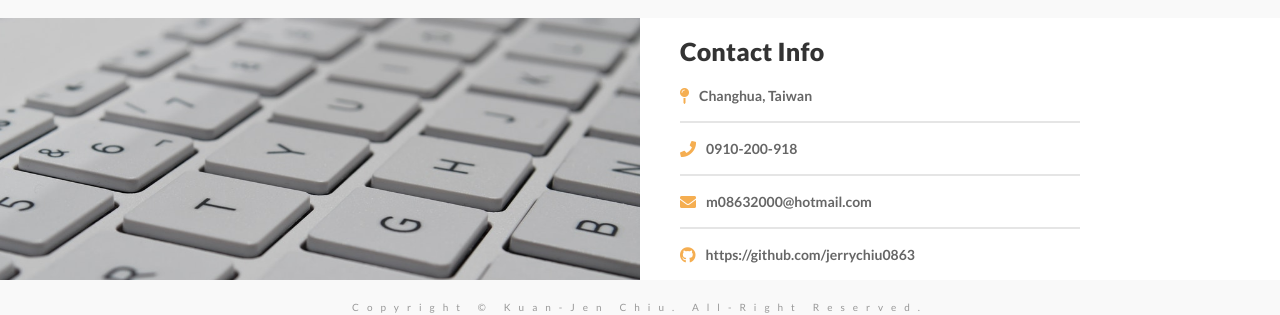
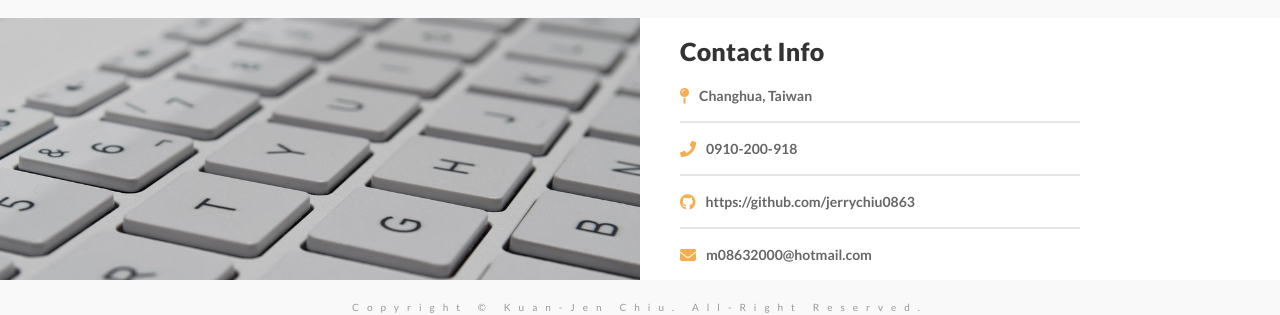
Before and after one commit to jerrychiu0863/Jerry__Chiu, a React (Create React App) app: page / in a window 1280 px wide. Shown: the part 2301-2616 px from the top of the page. Built offline with nearby package versions, Linux system fonts and the light colour scheme.

Commit message:
change mail tag

```diff
--- a/src/components/Contact.jsx
+++ b/src/components/Contact.jsx
@@ -4,24 +4,24 @@ import '../css/Contact.css';
 const contactLists = [
   {
     icon: 'fas fa-map-pin',
-    body: 'Changhua, Taiwan'
+    body: 'Changhua, Taiwan',
   },
   {
     icon: 'fas fa-phone',
-    body: '0910-200-918'
+    body: '0910-200-918',
   },
-  {
-    icon: 'fas fa-envelope',
-    body: 'm08632000@hotmail.com'
-  },
+  // {
+  //   icon: 'fas fa-envelope',
+  //   body: 'm08632000@hotmail.com',
+  // },
   {
     icon: 'fab fa-github',
-    body: 'https://github.com/jerrychiu0863'
-  }
+    body: 'https://github.com/jerrychiu0863',
+  },
 ];
 
 const Contact = () => {
-  const renderContactInfo = lists => {
+  const renderContactInfo = (lists) => {
     return lists.map((list, index) => (
       <li className="Contact__list--item" key={index}>
         <i className={`Contact__list--icon ${list.icon}`} />
@@ -36,7 +36,18 @@ const Contact = () => {
         <div className="Contact__left col-0 col-sm-0 col-md-6" />
         <div className="Contact__right col-12 col-sm-12 col-md-6 container">
           <span className="Contact__right--header">Contact Info</span>
-          <ul className="Contact__list">{renderContactInfo(contactLists)}</ul>
+          <ul className="Contact__list">
+            {renderContactInfo(contactLists)}{' '}
+            <li className="Contact__list--item">
+              <i className="Contact__list--icon fas fa-envelope" />
+              <a
+                className="Contact__list--info"
+                href="mailto:m08632000@hotmail.com"
+              >
+                m08632000@hotmail.com
+              </a>
+            </li>
+          </ul>
         </div>
       </div>
     </div>
```
